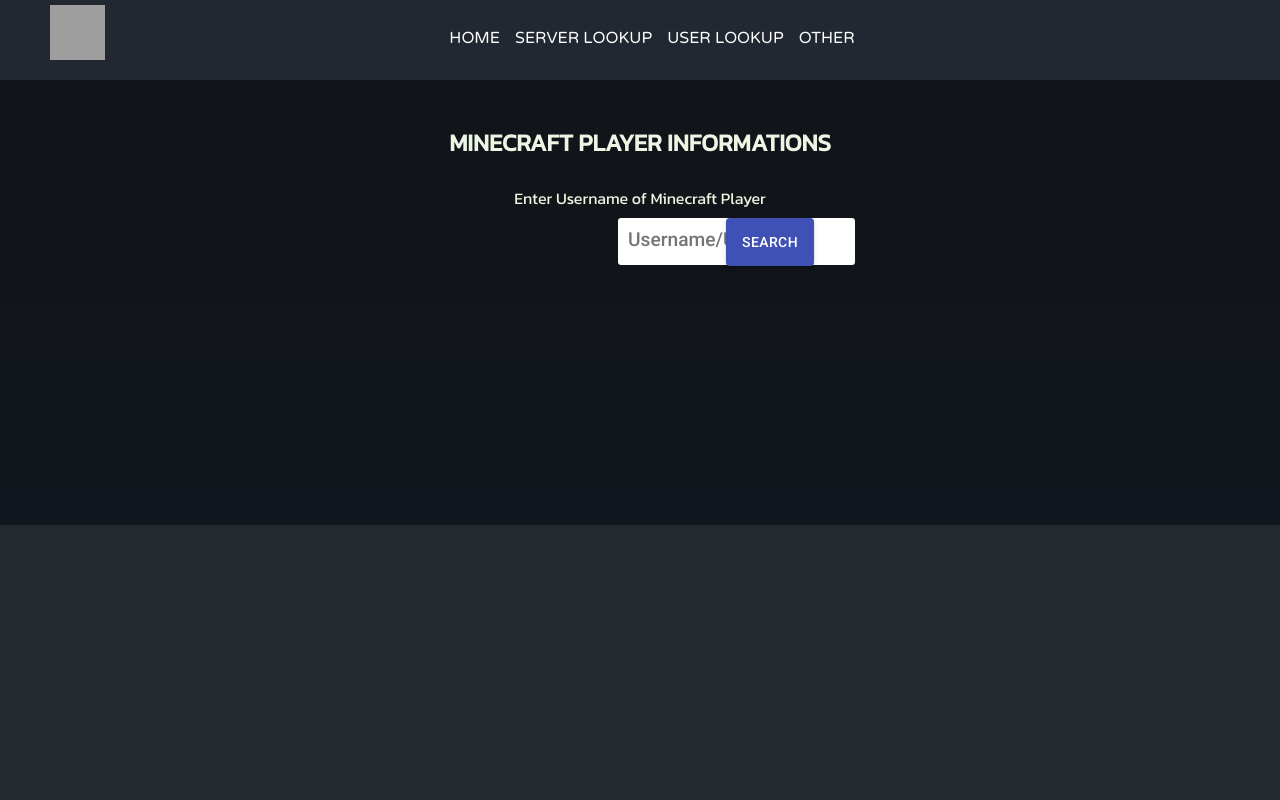
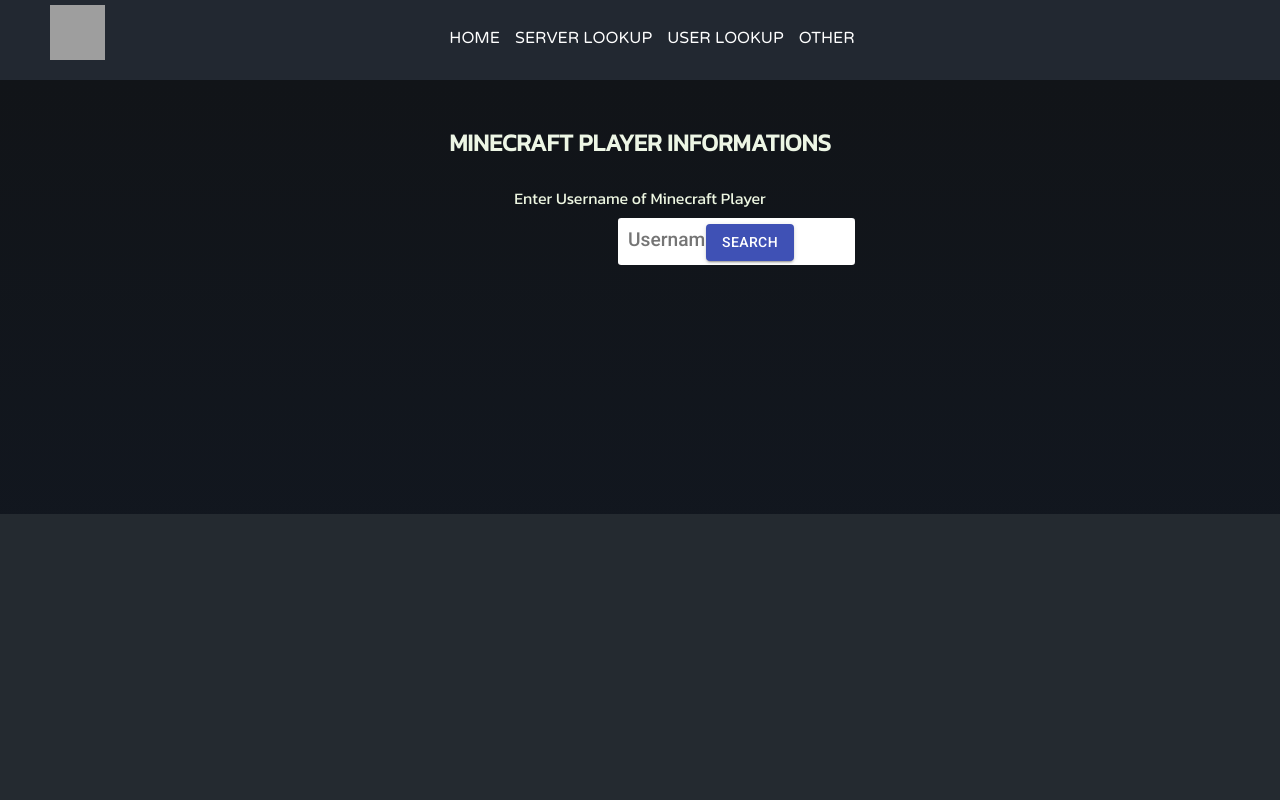
Before and after one commit to niikoolaa04/mclookup, a React (Create React App) app: page /user in a window 1280 px wide. Shown: the top 800 px of the page. Built offline with nearby package versions, Linux system fonts and the light colour scheme; grey boxes are pictures that could not be loaded; the HTML template or start-up script is replaced by a standard one.

Commit message:
Fix Button on User Page

```diff
--- a/src/components/User/formStyle.css
+++ b/src/components/User/formStyle.css
@@ -29,9 +29,8 @@
 }
 
 .userFormBttn {
-  top: 11px;
-  left: 130px;
-  height: 48px;
+  top: 17px;
+  left: 110px;
 }
 
 @media screen and (max-width:800px) {
```
